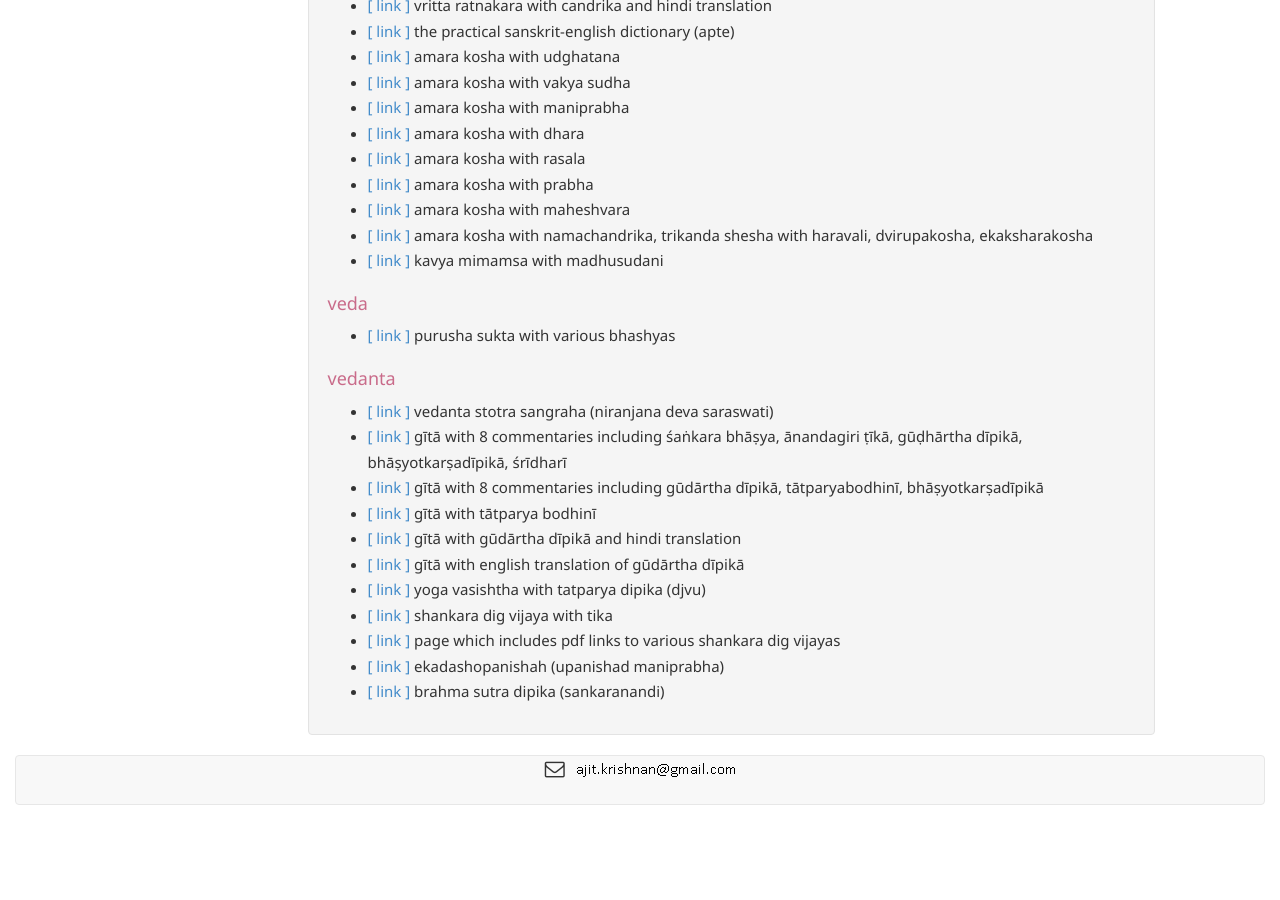
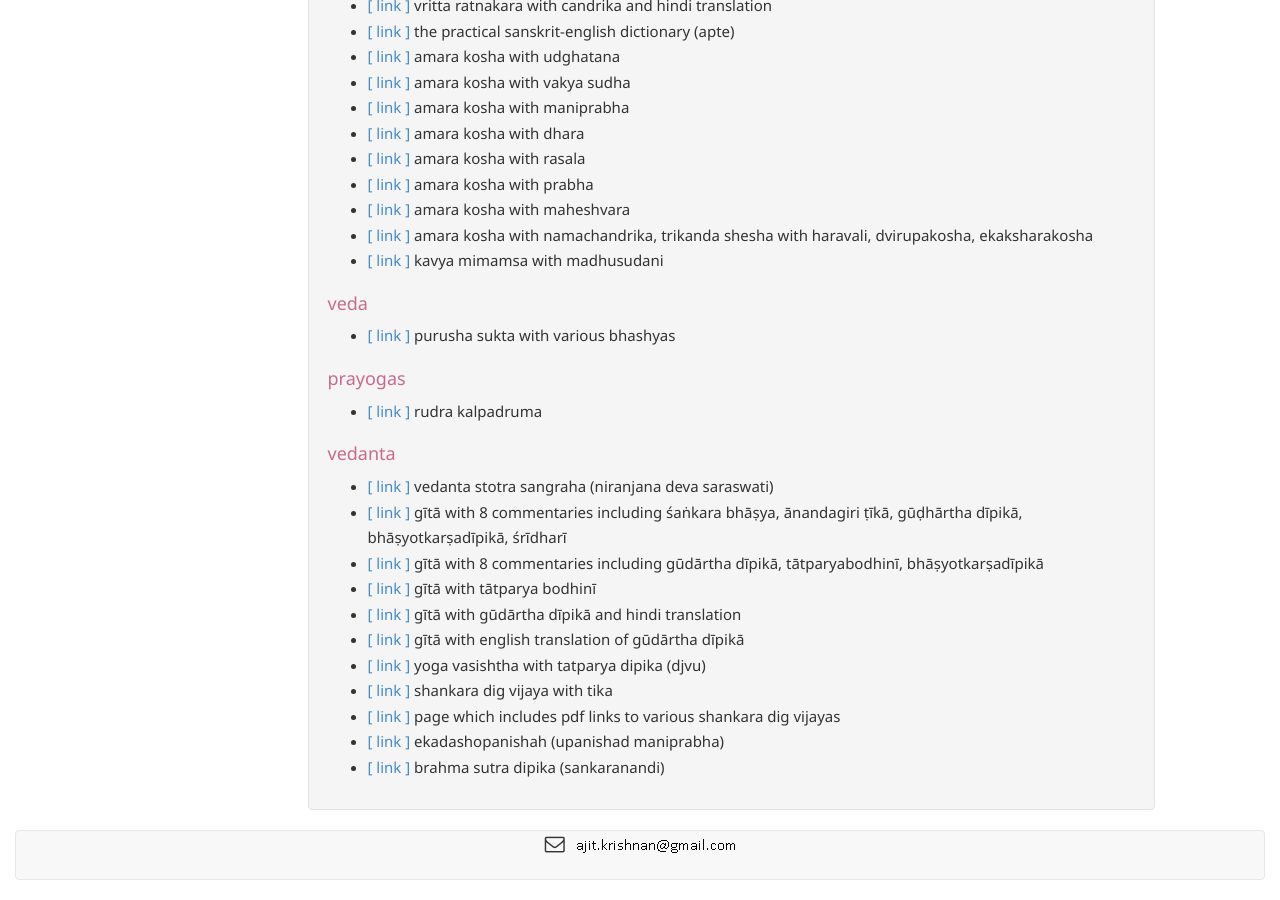
Before and after one commit to aupasana/aupasana.github.io, a Jekyll site: the page built from pages/sanskrit/links.md, in a window 1280 px wide and 900 px high, scrolled down 2184 px. Built offline with Jekyll 4.4.1, drawn with Linux system fonts in a browser that asks for light colours; nearby versions of some CDN libraries; before the commit the page ends 3009 px from its top, so only the background shows below that.

Commit message:
Update links.md

```diff
--- a/pages/sanskrit/links.md
+++ b/pages/sanskrit/links.md
@@ -194,6 +194,12 @@ The links below mostly reference works on http://www.archive.org
 
 [ps]: https://archive.org/details/PurushaSuktaBhashyaSayanaMahidharaUvataBhattaBhaskaraRangaRamnujaSanskritAcademyMelkote
 
+## prayogas
+
+* [[ link ]][rk] rudra kalpadruma
+
+[rk]: https://archive.org/details/RudraKalpadrumaWithRudraSutraDvivediJagannathSharma
+
 ## vedanta
 
 * [[ link ]][vss] vedanta stotra sangraha (niranjana deva saraswati)
```
